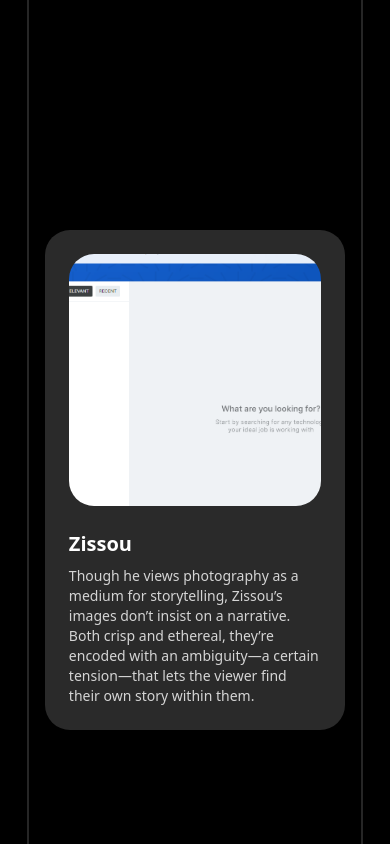
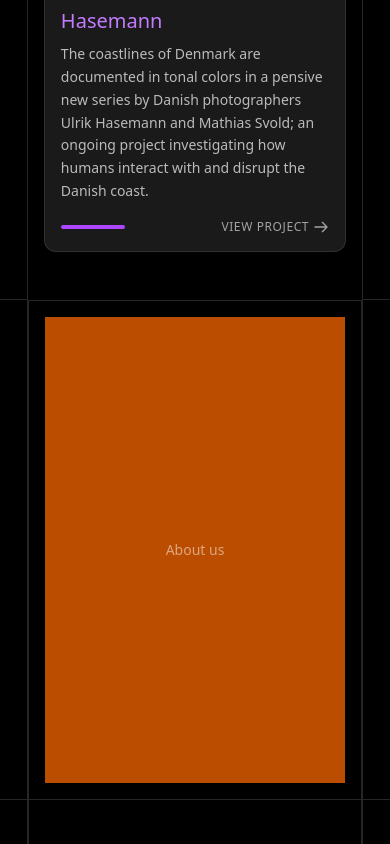
Before and after one commit to Cyberflyyy/Agency, a Next.js app: page / in a window 390 px wide. Shown: the part 2510-3354 px from the top of the page. Built offline with nearby package versions, Linux system fonts and the light colour scheme.

Commit message:
phone size

```diff
--- a/package.json
+++ b/package.json
@@ -10,12 +10,14 @@
   },
   "dependencies": {
     "@studio-freight/lenis": "^1.0.42",
+    "clsx": "^2.1.1",
     "framer-motion": "^12.10.4",
     "lucide-react": "^0.508.0",
     "next": "15.3.2",
     "postcss": "^8.5.3",
     "react": "^19.0.0",
-    "react-dom": "^19.0.0"
+    "react-dom": "^19.0.0",
+    "tailwind-merge": "^3.3.0"
   },
   "devDependencies": {
     "@eslint/eslintrc": "^3",
--- a/src/app/components/about_us.tsx
+++ b/src/app/components/about_us.tsx
@@ -6,8 +6,8 @@ const AboutUs = () => {
   return (
     <>
       <LeftSection />
-      <div className="border-b border-l border-r border-white/15 min-h-[500px] flex flex-col items-center justify-center p-4 sm:p-8">
-        <div className="w-full h-full flex items-center justify-center">
+      <div className="border-b border-t border-l border-r border-white/15 min-h-[500px] flex flex-col items-center justify-center p-4 sm:p-8">
+        <div className="w-full h-full flex items-center justify-center bg-amber-700">
           <p className="text-white/50 text-sm sm:text-base">About us</p>
         </div>
       </div>
--- /dev/null
+++ b/src/app/components/non_stacking_card.tsx
@@ -0,0 +1,74 @@
+import Image from "next/image";
+import { cn } from "../lib/utils";
+
+type CardProps = {
+  title: string;
+  description: string;
+  src: string;
+  color: string;
+};
+
+const NonStackingCard = ({ title, description, src, color }: CardProps) => {
+  return (
+    <div className="mb-6 overflow-hidden rounded-xl bg-[#1a1a1a] border border-white/10">
+      <div className="relative h-48 w-full">
+        <Image
+          src={src || "/placeholder.svg"}
+          alt={title}
+          fill
+          className="object-cover"
+        />
+      </div>
+
+      <div className="p-4">
+        <h3
+          className={cn(
+            "text-xl font-medium mb-2",
+            color === "blue"
+              ? "text-blue-400"
+              : color === "purple"
+              ? "text-purple-400"
+              : "text-white"
+          )}
+        >
+          {title}
+        </h3>
+
+        <p className="text-white/70 text-sm leading-relaxed">{description}</p>
+
+        <div className="mt-4 flex justify-between items-center">
+          <div
+            className={cn(
+              "h-1 w-16 rounded-full",
+              color === "blue"
+                ? "bg-blue-500"
+                : color === "purple"
+                ? "bg-purple-500"
+                : "bg-white/30"
+            )}
+          ></div>
+
+          <button className="text-xs uppercase tracking-wider text-white/60 hover:text-white transition-colors flex items-center">
+            View Project
+            <svg
+              className="ml-1 w-4 h-4"
+              fill="none"
+              stroke="currentColor"
+              viewBox="0 0 24 24"
+              xmlns="http://www.w3.org/2000/svg"
+            >
+              <path
+                strokeLinecap="round"
+                strokeLinejoin="round"
+                strokeWidth={2}
+                d="M14 5l7 7m0 0l-7 7m7-7H3"
+              />
+            </svg>
+          </button>
+        </div>
+      </div>
+    </div>
+  );
+};
+
+export default NonStackingCard;
--- /dev/null
+++ b/src/app/components/non_stacking_cards.tsx
@@ -0,0 +1,17 @@
+import { projects } from "../lib/data";
+import NonStackingCard from "./non_stacking_card";
+
+const NonStackingCards = () => {
+  return (
+    <div className="px-4 py-6 max-w-md mx-auto">
+      <h2 className="text-2xl font-bold text-white mb-6">Projects</h2>
+      <div className="space-y-6">
+        {projects.map((project, i) => (
+          <NonStackingCard key={i} {...project} />
+        ))}
+      </div>
+    </div>
+  );
+};
+
+export default NonStackingCards;
--- a/src/app/kontakt/page.tsx
+++ b/src/app/kontakt/page.tsx
@@ -1,7 +1,12 @@
 import React from "react";
+import Header from "../components/header";
 
 const Page = () => {
-  return <div>hello</div>;
+  return (
+    <main className="bg-black">
+      <Header />
+    </main>
+  );
 };
 
 export default Page;
--- a/src/app/lib/data.js
+++ b/src/app/lib/data.js
@@ -4,7 +4,7 @@ export const projects = [
     description:
       "Originally hailing from Austria, Berlin-based photographer Matthias Leindinger is a young creative brimming with talent and ideas.",
     src: "/corpcomment.png",
-    color: "#BBACAF",
+    color: "blue",
   },
   {
     title: "Clément Chapillon",
@@ -12,7 +12,7 @@ export const projects = [
       "This is a story on the border between reality and imaginary, about the contradictory feelings that the insularity of a rocky, arid, and wild territory provokes”—so French photographer Clément Chapillon describes his latest highly captivating project Les rochers fauves (French for ‘The tawny rocks’).",
     src: "/Forumtin.png",
 
-    color: "#977F6D",
+    color: "purple",
   },
   {
     title: "Zissou",
@@ -20,7 +20,7 @@ export const projects = [
       "Though he views photography as a medium for storytelling, Zissou’s images don’t insist on a narrative. Both crisp and ethereal, they’re encoded with an ambiguity—a certain tension—that lets the viewer find their own story within them.",
     src: "/rmtdev.png",
 
-    color: "#C2491D",
+    color: "blue",
   },
   {
     title: "Mathias Svold and Ulrik Hasemann",
@@ -28,6 +28,6 @@ export const projects = [
       "The coastlines of Denmark are documented in tonal colors in a pensive new series by Danish photographers Ulrik Hasemann and Mathias Svold; an ongoing project investigating how humans interact with and disrupt the Danish coast.",
     src: "/Testownik.png",
 
-    color: "#B62429",
+    color: "purple",
   },
 ];
--- /dev/null
+++ b/src/app/lib/utils.ts
@@ -0,0 +1,11 @@
+import { clsx, type ClassValue } from "clsx";
+import { twMerge } from "tailwind-merge";
+
+/**
+ * Łączy klasy CSS, automatycznie obsługując konflikty Tailwind CSS.
+ * Przykład:
+ * cn("p-2", condition && "bg-red-500") → "p-2 bg-red-500" (jeśli condition jest true)
+ */
+export function cn(...inputs: ClassValue[]) {
+  return twMerge(clsx(...inputs));
+}
--- a/src/app/page.tsx
+++ b/src/app/page.tsx
@@ -8,6 +8,7 @@ import AboutUs from "./components/about_us";
 import Reneame1 from "./components/reneame1";
 import Rename2 from "./components/rename2";
 import Header from "./components/header";
+import NonStackingCards from "./components/non_stacking_cards";
 export default function Home() {
   const [windowWidth, setWindowWidth] = useState(0);
   useEffect(() => {
@@ -27,7 +28,8 @@ export default function Home() {
         <Main />
 
         <LeftSection />
-        <StackingCards />
+
+        {windowWidth < 640 ? <NonStackingCards /> : <StackingCards />}
         <RightSection />
 
         <AboutUs />
```
Also changed, not shown: 1 other file (tests, documents, lock files or other folders).
